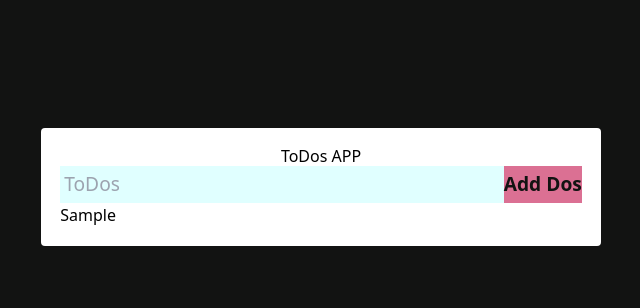
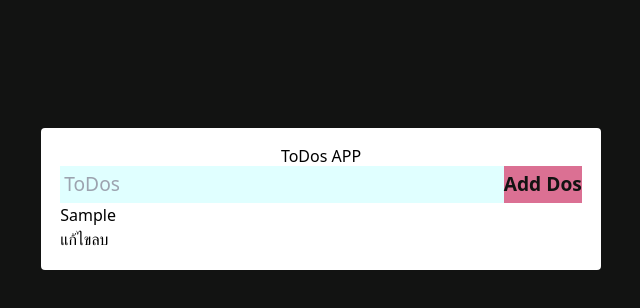
Before and after one commit to jaturaorn/test-react, a React (Vite) app: page / in a window 1280 px wide. Both pictures are taken after typing "Sample" into the empty fields and a click on the button "Add Dos". Shown: the top 308 px of the page, without its empty margins (319-959 px from the left). Built offline with nearby package versions, Linux system fonts and the light colour scheme.

Commit message:
edit show {title} to edit css

```diff
--- a/src/Component/List.jsx
+++ b/src/Component/List.jsx
@@ -1,6 +1,12 @@
 const List = ({id,title}) => {
   return (
-        <p>{title}</p>
+        <div className="list-item">
+          <p className="title">{title}</p>
+          <div>
+            <button>แก้ไข</button>
+            <button>ลบ</button>
+          </div>
+        </div>
   )
 }
 
```
